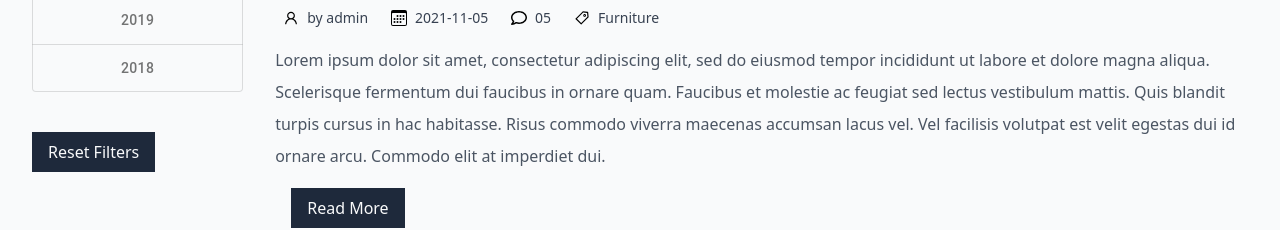
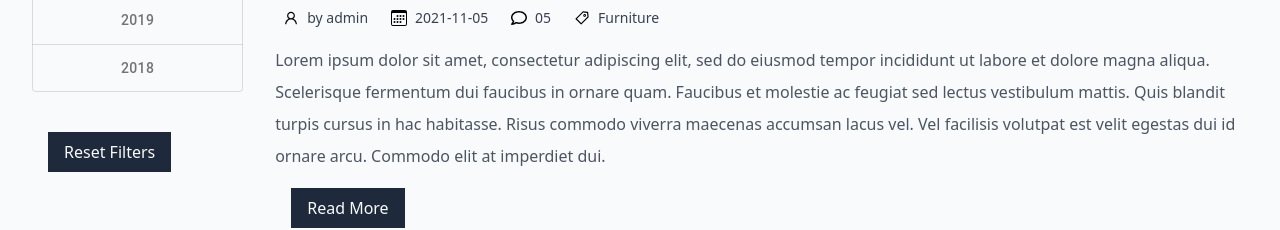
Before and after one commit to ffarhadijs/ecommerce-shop, a React (Create React App) app: page /blog in a window 1280 px wide. Shown: the part 1100-1330 px from the top of the page. Built offline with nearby package versions, Linux system fonts and the light colour scheme.

Commit message:
button component added

```diff
--- a/src/component/blog/filterBlog/FilterBlog.js
+++ b/src/component/blog/filterBlog/FilterBlog.js
@@ -3,6 +3,7 @@ import { blogsCategory } from "../../../data/dummyData";
 import { blogsYear } from "../../../data/dummyData";
 import { ToggleButton, ToggleButtonGroup } from "@mui/material";
 import { tagsNumber } from "../../../helpers/tagsNumber";
+import TextButton from "../../buttons/text/TextButton";
 const FilterBlog = ({ changeHandler, filter, resetFilters }) => {
   return (
     <div className="flex flex-col bg-gray-50 pt-10 pr-8">
@@ -29,6 +30,7 @@ const FilterBlog = ({ changeHandler, filter, resetFilters }) => {
         >
           {blogsCategory.map((item) => (
             <ToggleButton
+            key={item.id}
               value={item.name}
               name="tags"
               style={{ display: "flex", justifyContent: "space-between" }}
@@ -49,19 +51,14 @@ const FilterBlog = ({ changeHandler, filter, resetFilters }) => {
           className="w-full mt-6 mb-10"
         >
           {blogsYear.map((item) => (
-            <ToggleButton value={item.year} name="year">
+            <ToggleButton value={item.year} name="year" key={item.id}>
               <span>{item.year}</span>
             </ToggleButton>
           ))}
         </ToggleButtonGroup>
       </div>
       <div>
-        <button
-          onClick={resetFilters}
-          className="bg-slate-800 px-4 h-10 font-medium text-gray-50 hover:bg-yellow-300 hover:text-slate-800 mr-2"
-        >
-          Reset Filters
-        </button>
+        <TextButton text={"Reset Filters"} clickHandler={resetFilters} />
       </div>
     </div>
   );
```
